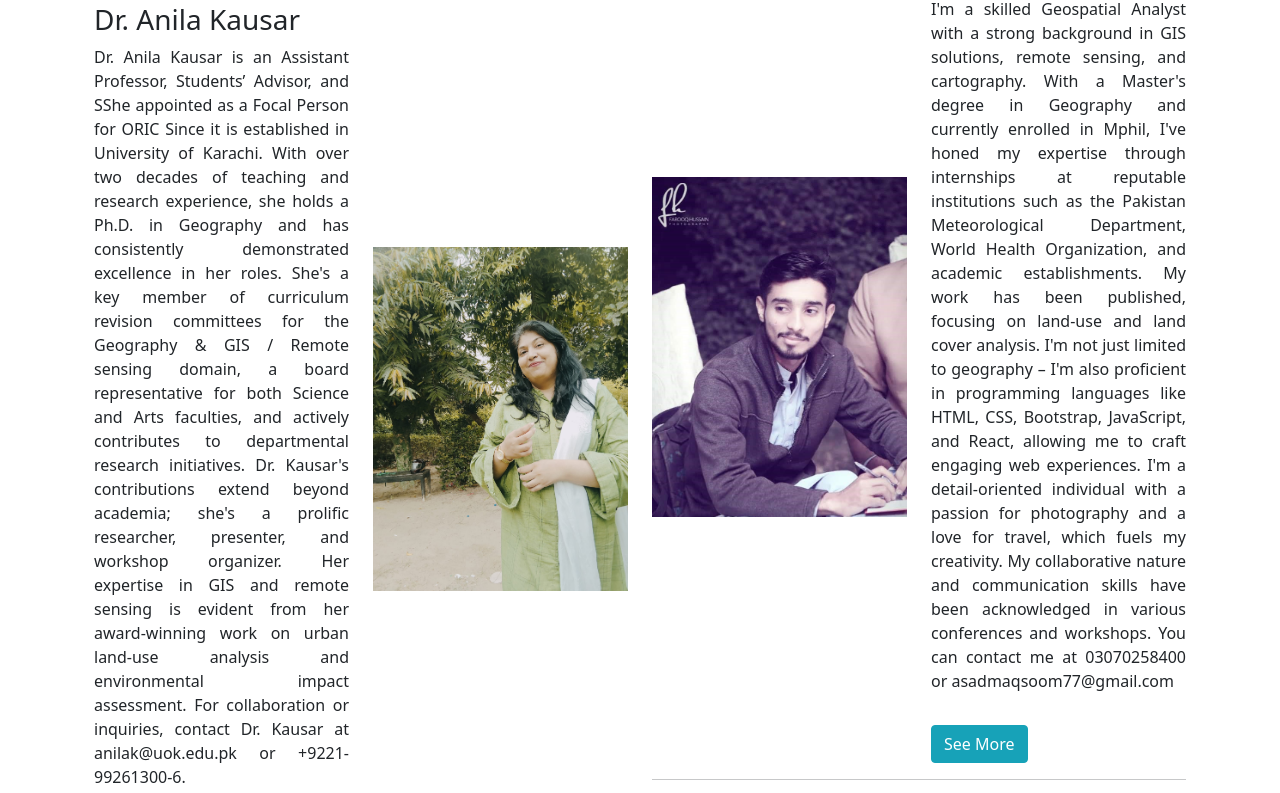
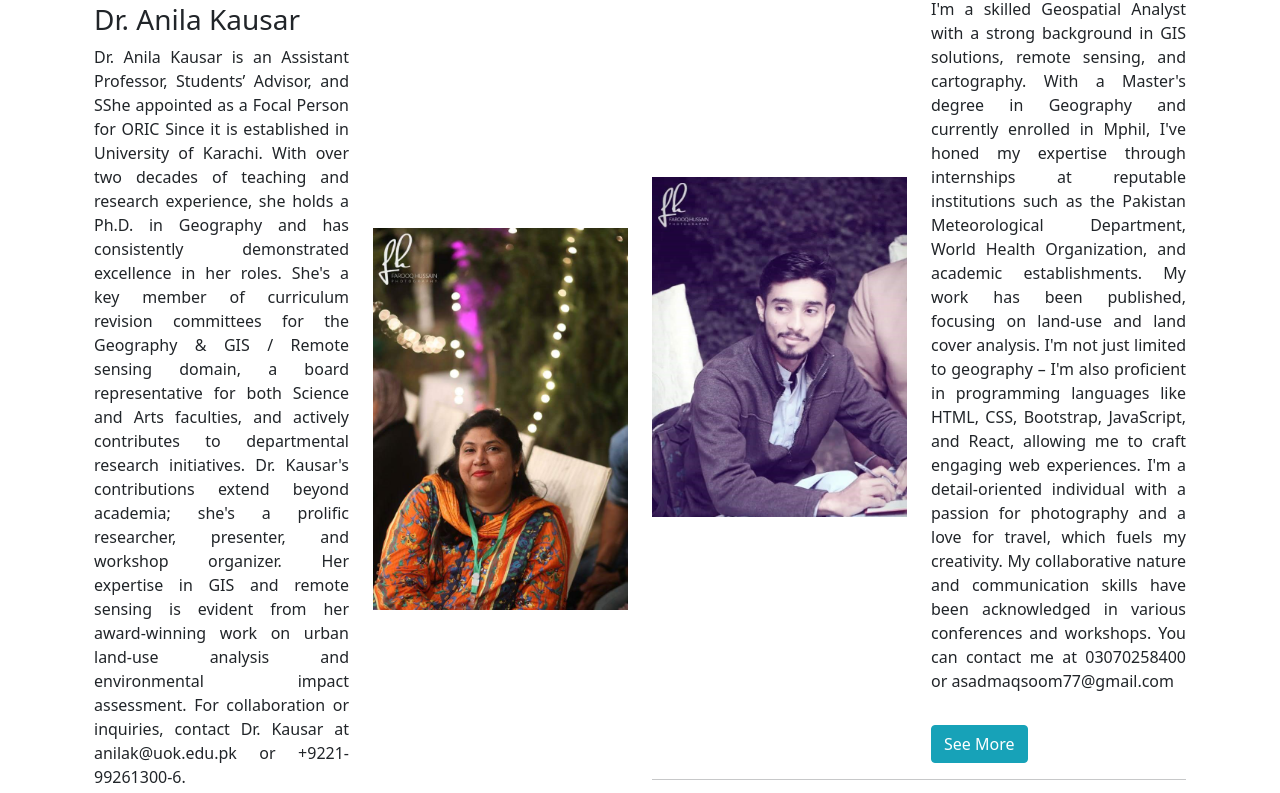
Before and after one commit to GeoCoderX/GeoCoder, a plain HTML site: page about.html in a window 1280 px wide. Shown: the part 565-1358 px from the top of the page. Drawn offline with nearby package versions, Linux system fonts and the light colour scheme; a script that the page names is missing.

Commit message:
update about.html

```diff
--- a/about.html
+++ b/about.html
@@ -125,7 +125,7 @@
 
                   </div>
                   <div class="col-lg-6 d-flex align-items-center">
-                    <img src="Dr. Anila.jpeg" class="img-fluid mb-4" alt="Tutor 1">
+                    <img src="Dr Anila Kausar.jpeg" class="img-fluid mb-4" alt="Tutor 1">
                   </div>
                 </div>
                 <hr>
```
